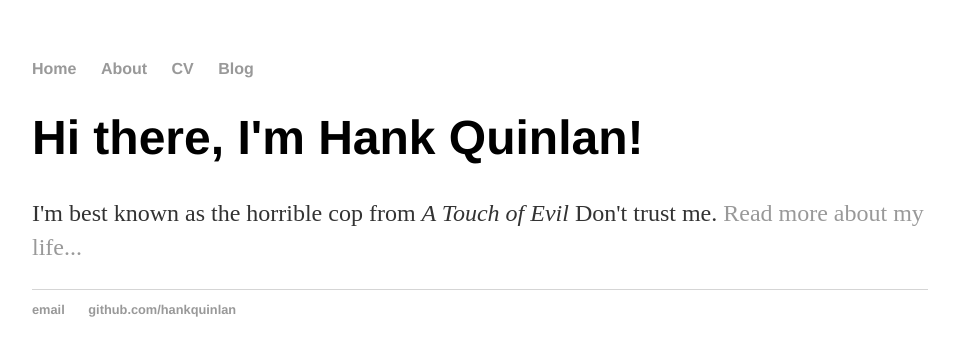
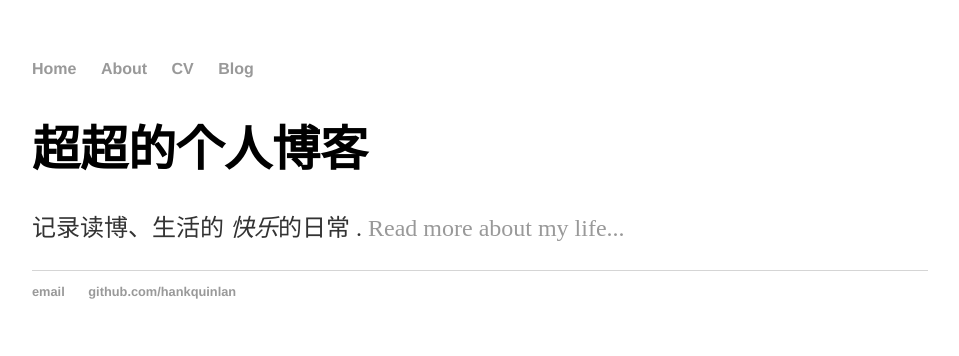
Before and after one commit to GlenHank/GlenHank.github.io, a Jekyll site: the page built from index.html, in a window 1280 px wide. Shown: the top 356 px of the page, without its empty margins (160-1119 px from the left). Built offline with Jekyll 4.4.1, drawn with Linux system fonts in a browser that asks for light colours.

Commit message:
Update index.html

```diff
--- a/index.html
+++ b/index.html
@@ -3,6 +3,6 @@ layout: default
 title: Hank Quinlan, Horrible Cop
 ---
 <div class="blurb">
-	<h1>Hi there, I'm Hank Quinlan!</h1>
-	<p>I'm best known as the horrible cop from <em>A Touch of Evil</em> Don't trust me. <a href="/about">Read more about my life...</a></p>
+	<h1>超超的个人博客</h1>
+	<p>记录读博、生活的 <em>快乐</em>的日常 . <a href="/about">Read more about my life...</a></p>
 </div><!-- /.blurb -->
```
